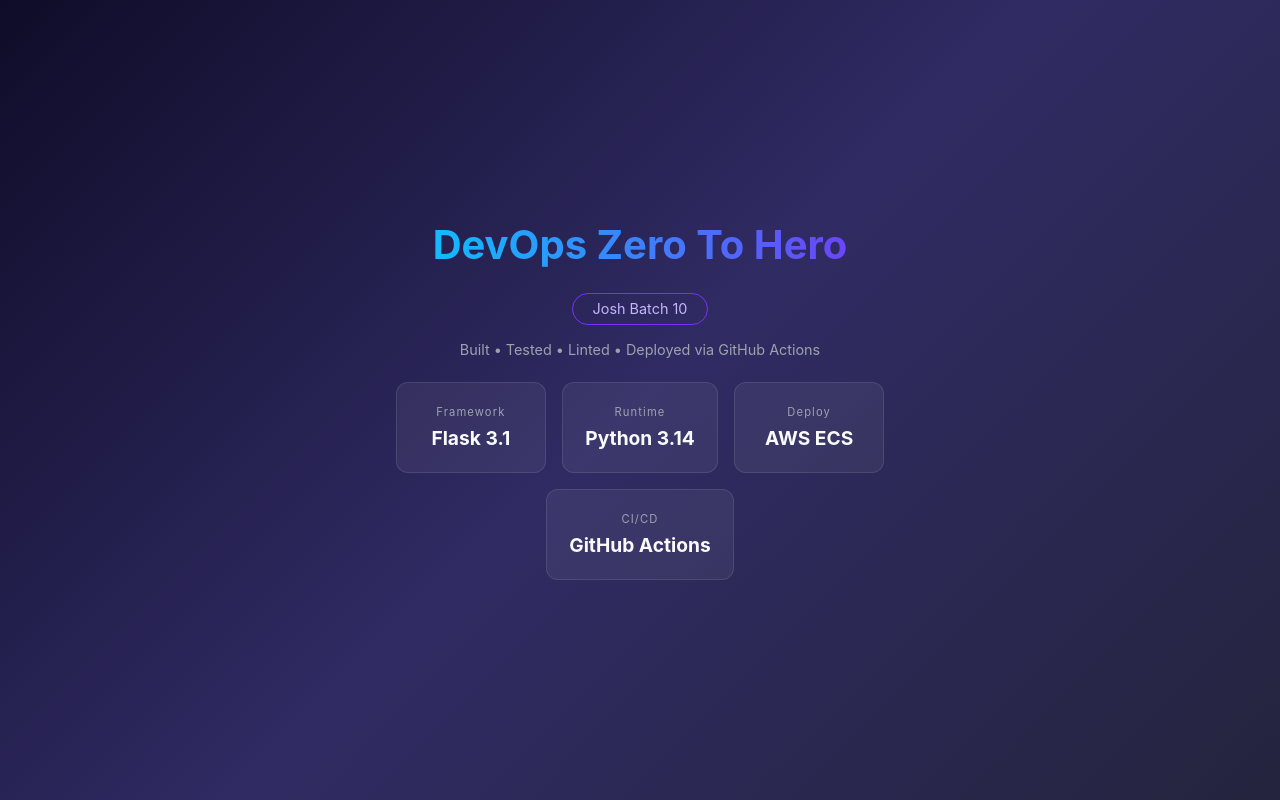
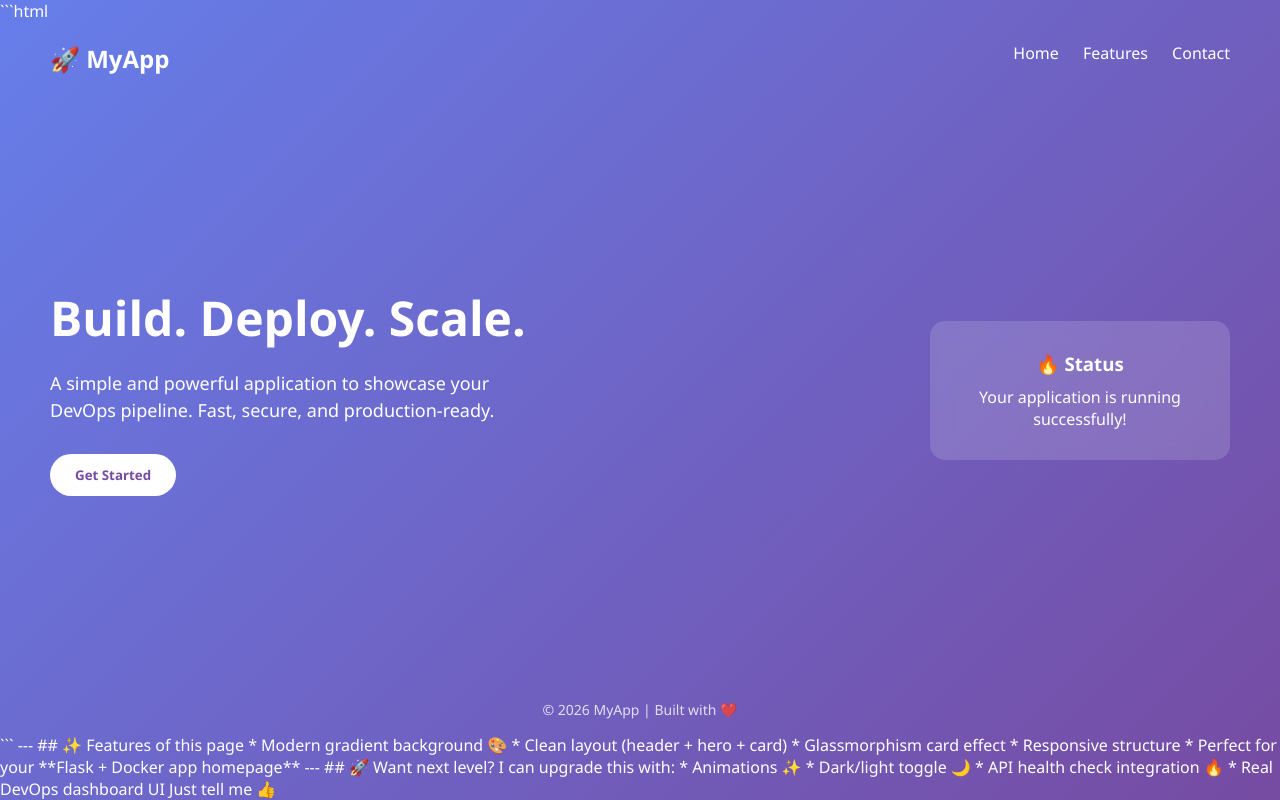
Before and after one commit to abinash-mallick/actions-end-to-end, a Flask app: page / in a window 1280 px wide. Run offline with Flask 3, Linux system fonts and the light colour scheme.

Commit message:
Changed Index.html

````diff
--- a/templates/index.html
+++ b/templates/index.html
@@ -1,113 +1,163 @@
+```html
 <!DOCTYPE html>
 <html lang="en">
 <head>
     <meta charset="UTF-8">
     <meta name="viewport" content="width=device-width, initial-scale=1.0">
-<title>DevOps Hero To SuperHero</title>
+    <title>My App</title>
 
     <style>
-*{margin:0;padding:0;box-sizing:border-box}
-
-body{
-min-height:100vh;
-display:flex;
-align-items:center;
-justify-content:center;
-background:linear-gradient(135deg,#0f0c29,#302b63,#24243e);
-font-family:-apple-system,BlinkMacSystemFont,"Segoe UI",Roboto;
-color:#e0e0e0
+        * {
+            margin: 0;
+            padding: 0;
+            box-sizing: border-box;
+            font-family: 'Segoe UI', sans-serif;
         }
 
-.container{text-align:center;padding:2rem;max-width:640px}
-
-h1{
-font-size:2.5rem;
-background:linear-gradient(90deg,#00d2ff,#7b2ff7);
--webkit-background-clip:text;
--webkit-text-fill-color:transparent;
-margin-bottom:.5rem
+        body {
+            background: linear-gradient(135deg, #667eea, #764ba2);
+            color: white;
+            height: 100vh;
+            display: flex;
+            flex-direction: column;
         }
 
-.badge{
-display:inline-block;
-margin:1rem 0;
-padding:.4rem 1.2rem;
-border:1px solid #7b2ff7;
-border-radius:999px;
-font-size:.9rem;
-color:#c4b5fd
+        header {
+            display: flex;
+            justify-content: space-between;
+            padding: 20px 50px;
         }
 
-.pipeline{
-margin-bottom:1.5rem;
-font-size:.9rem;
-color:#9ca3af
+        header h1 {
+            font-size: 24px;
         }
 
-.cards{
-display:flex;
-gap:1rem;
-justify-content:center;
-flex-wrap:wrap
+        nav a {
+            color: white;
+            margin-left: 20px;
+            text-decoration: none;
+            font-size: 16px;
+            transition: 0.3s;
         }
 
-.card{
-background:rgba(255,255,255,.06);
-border:1px solid rgba(255,255,255,.1);
-border-radius:12px;
-padding:1.4rem;
-min-width:150px
+        nav a:hover {
+            opacity: 0.7;
         }
 
-.card span{
-display:block;
-font-size:.7rem;
-color:#9ca3af;
-margin-bottom:.4rem;
-letter-spacing:.1em
+        .hero {
+            flex: 1;
+            display: flex;
+            align-items: center;
+            justify-content: space-between;
+            padding: 50px;
         }
 
-.card strong{
-font-size:1.2rem;
-color:#f9fafb
+        .hero-text {
+            max-width: 500px;
+        }
+
+        .hero-text h2 {
+            font-size: 48px;
+            margin-bottom: 20px;
+        }
+
+        .hero-text p {
+            font-size: 18px;
+            margin-bottom: 30px;
+            line-height: 1.5;
+        }
+
+        .btn {
+            padding: 12px 25px;
+            background: white;
+            color: #764ba2;
+            border: none;
+            border-radius: 25px;
+            font-weight: bold;
+            cursor: pointer;
+            transition: 0.3s;
+        }
+
+        .btn:hover {
+            transform: scale(1.05);
+        }
+
+        .card {
+            background: rgba(255, 255, 255, 0.15);
+            padding: 30px;
+            border-radius: 15px;
+            backdrop-filter: blur(10px);
+            width: 300px;
+            text-align: center;
+        }
+
+        .card h3 {
+            margin-bottom: 10px;
+        }
+
+        footer {
+            text-align: center;
+            padding: 15px;
+            font-size: 14px;
+            opacity: 0.8;
         }
     </style>
 </head>
 
 <body>
 
-<div class="container">
+<header>
+    <h1>🚀 MyApp</h1>
+    <nav>
+        <a href="#">Home</a>
+        <a href="#">Features</a>
+        <a href="#">Contact</a>
+    </nav>
+</header>
 
-<h1>DevOps Zero To Hero</h1>
-<div class="badge">Josh Batch 10 </div>
-
-<div class="pipeline">
-Built • Tested • Linted • Deployed via GitHub Actions
-</div>
-
-<div class="cards">
-<div class="card">
-<span>Framework</span>
-<strong>Flask 3.1</strong>
+<section class="hero">
+    <div class="hero-text">
+        <h2>Build. Deploy. Scale.</h2>
+        <p>
+            A simple and powerful application to showcase your DevOps pipeline.
+            Fast, secure, and production-ready.
+        </p>
+        <button class="btn">Get Started</button>
     </div>
 
     <div class="card">
-<span>Runtime</span>
-<strong>Python 3.14</strong>
+        <h3>🔥 Status</h3>
+        <p>Your application is running successfully!</p>
     </div>
+</section>
 
-<div class="card">
-<span>Deploy</span>
-<strong>AWS ECS</strong>
-</div>
-
-<div class="card">
-<span>CI/CD</span>
-<strong>GitHub Actions</strong>
-</div>
-</div>
-
-</div>
+<footer>
+    © 2026 MyApp | Built with ❤️
+</footer>
 
 </body>
 </html>
+```
+
+---
+
+## ✨ Features of this page
+
+* Modern gradient background 🎨
+* Clean layout (header + hero + card)
+* Glassmorphism card effect
+* Responsive structure
+* Perfect for your **Flask + Docker app homepage**
+
+---
+
+## 🚀 Want next level?
+
+I can upgrade this with:
+
+* Animations ✨
+* Dark/light toggle 🌙
+* API health check integration 🔥
+* Real DevOps dashboard UI
+
+Just tell me 👍
````
Lines whose indentation alone changed are shown as unchanged.
